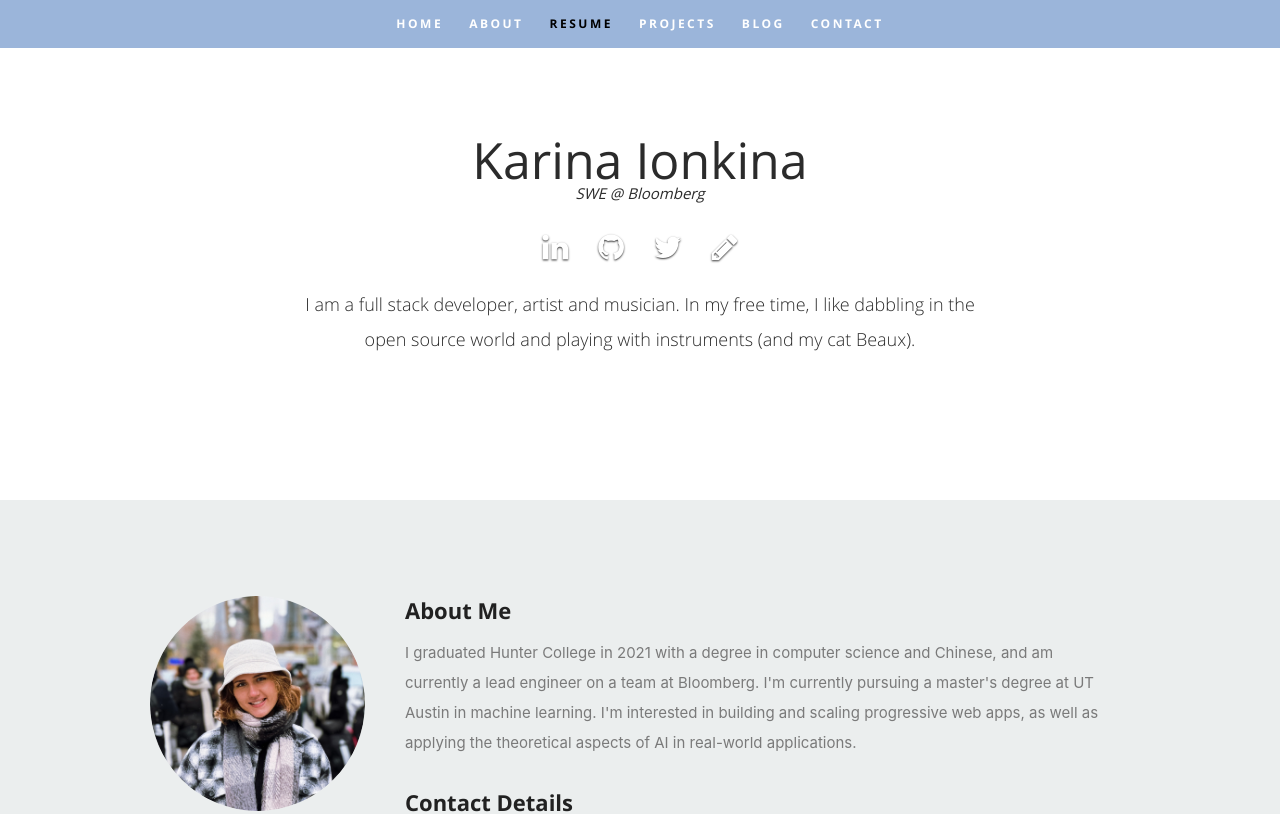
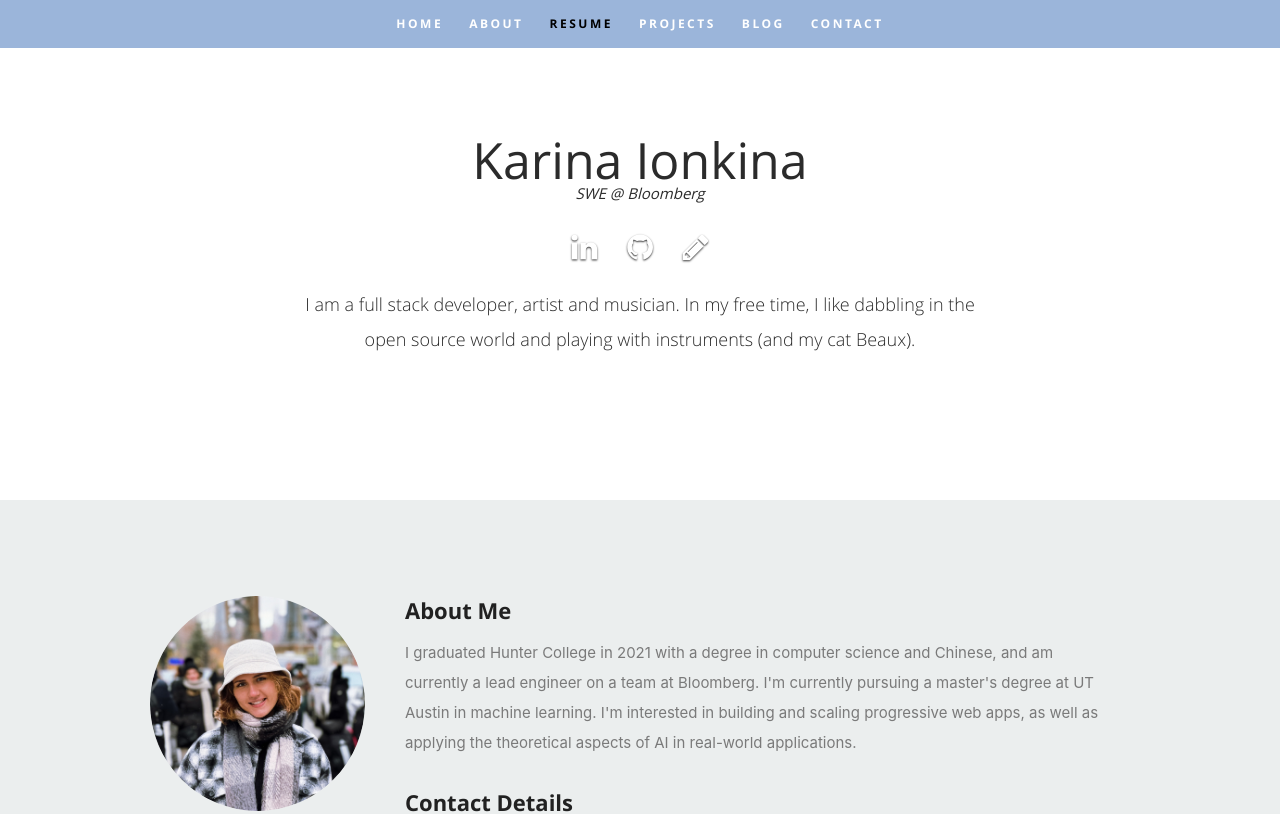
Before and after one commit to kionkina/kionkina.github.io, a React (Create React App) app: page / in a window 1280 px wide. Shown: the top 814 px of the page. Built offline with nearby package versions, Linux system fonts and the light colour scheme.

Commit message:
remove extra bit

```diff
--- a/src/resumeData.js
+++ b/src/resumeData.js
@@ -16,11 +16,6 @@ let resumeData = {
         "name":"github",
         "url":"http://github.com/kionkina",
         "className":"fa fa-github"
-      },
-      {
-        "name":"twitter",
-        "url":"http://twitter.com/carinawithak",
-        "className":"fa fa-twitter"
       },
       {
         "name":"medium",
```
